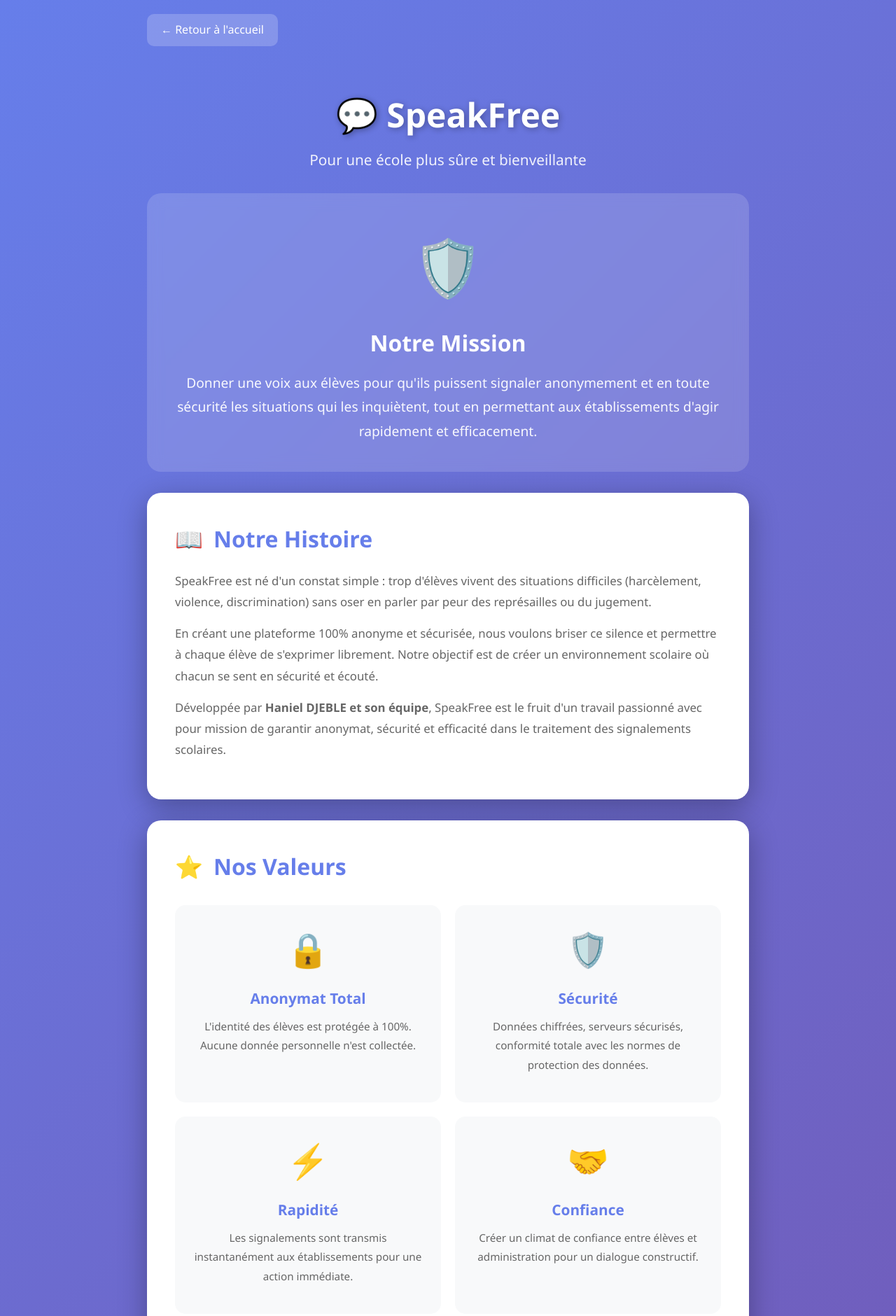
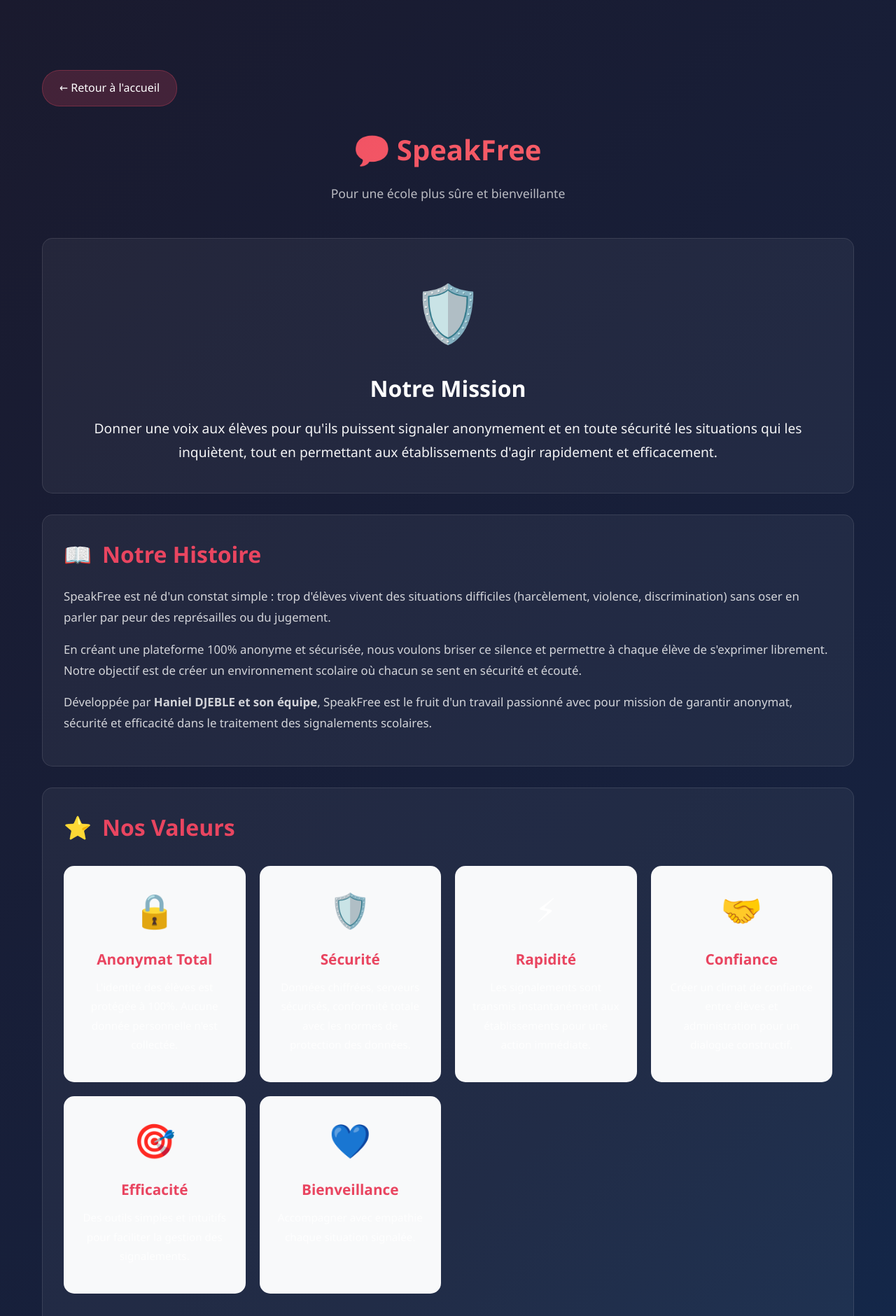
Before and after one commit to hanieljean42-eng/speakfree, a website: page public/about.html in a window 1280 px wide. Shown: the top 1880 px of the page at 70% size. Drawn offline with Linux system fonts and the light colour scheme.

Commit message:
Harmonisation CSS - theme sombre uniforme pour guide, terms et about pages

```diff
--- a/public/about.html
+++ b/public/about.html
@@ -3,7 +3,7 @@
 <head>
     <meta charset="UTF-8">
     <meta name="viewport" content="width=device-width, initial-scale=1.0, maximum-scale=5.0, user-scalable=yes">
-    <meta name="theme-color" content="#667eea">
+    <meta name="theme-color" content="#e94560">
     <script src="/maintenance-config.js"></script>
     <link rel="stylesheet" href="/styles-mobile.css">
     <title>ℹ️ À Propos - SpeakFree</title>
@@ -15,57 +15,81 @@
         }
 
         body {
-            font-family: 'Segoe UI', Arial, sans-serif;
-            background: linear-gradient(135deg, #667eea 0%, #764ba2 100%);
+            font-family: 'Segoe UI', Tahoma, Geneva, Verdana, sans-serif;
+            background: linear-gradient(135deg, #1a1a2e 0%, #16213e 50%, #0f3460 100%);
+            color: #fff;
             min-height: 100vh;
-            color: white;
+        }
+
+        .navbar {
+            display: flex;
+            justify-content: space-between;
+            align-items: center;
+            padding: 1rem 5%;
+            background: rgba(0, 0, 0, 0.3);
+            backdrop-filter: blur(10px);
+            position: fixed;
+            width: 100%;
+            top: 0;
+            z-index: 1000;
+        }
+
+        .logo {
+            font-size: 1.5rem;
+            font-weight: bold;
+            color: #e94560;
+            text-decoration: none;
         }
 
         .container {
-            max-width: 900px;
+            max-width: 1200px;
             margin: 0 auto;
-            padding: 20px;
+            padding: 100px 20px 50px;
         }
 
         .back-btn {
             display: inline-block;
-            padding: 10px 20px;
-            background: rgba(255,255,255,0.2);
+            padding: 12px 24px;
+            background: rgba(233, 69, 96, 0.2);
             color: white;
             text-decoration: none;
-            border-radius: 10px;
-            margin-bottom: 20px;
+            border-radius: 25px;
+            margin-bottom: 30px;
             transition: all 0.3s;
+            border: 1px solid rgba(233, 69, 96, 0.3);
         }
 
         .back-btn:hover {
-            background: rgba(255,255,255,0.3);
+            background: rgba(233, 69, 96, 0.4);
             transform: translateX(-5px);
         }
 
         header {
             text-align: center;
-            padding: 40px 20px 30px;
+            margin-bottom: 50px;
         }
 
         header h1 {
-            font-size: 3em;
-            margin-bottom: 10px;
-            text-shadow: 2px 2px 8px rgba(0,0,0,0.3);
+            font-size: 2.5rem;
+            margin-bottom: 1rem;
+            background: linear-gradient(135deg, #e94560, #ff6b6b);
+            -webkit-background-clip: text;
+            -webkit-text-fill-color: transparent;
+            background-clip: text;
         }
 
         header p {
-            font-size: 1.3em;
-            opacity: 0.9;
+            color: rgba(255, 255, 255, 0.7);
+            font-size: 1.1rem;
         }
 
         .hero-section {
-            background: rgba(255,255,255,0.15);
+            background: rgba(255, 255, 255, 0.05);
+            border-radius: 15px;
             padding: 40px;
-            border-radius: 20px;
-            backdrop-filter: blur(10px);
+            margin-bottom: 30px;
+            border: 1px solid rgba(255, 255, 255, 0.1);
             text-align: center;
-            margin-bottom: 30px;
         }
 
         .hero-section .icon {
@@ -85,16 +109,16 @@
         }
 
         .content-box {
-            background: white;
-            color: #333;
-            padding: 40px;
-            border-radius: 20px;
-            box-shadow: 0 10px 40px rgba(0,0,0,0.3);
+            background: rgba(255, 255, 255, 0.05);
+            border-radius: 15px;
+            padding: 30px;
             margin-bottom: 30px;
+            border: 1px solid rgba(255, 255, 255, 0.1);
+            color: #fff;
         }
 
         .content-box h2 {
-            color: #667eea;
+            color: #e94560;
             font-size: 2em;
             margin-bottom: 20px;
             display: flex;
@@ -104,7 +128,7 @@
 
         .content-box p {
             line-height: 1.8;
-            color: #666;
+            color: rgba(255, 255, 255, 0.8);
             margin-bottom: 15px;
             font-size: 1.05em;
         }
@@ -135,18 +159,18 @@
         }
 
         .value-card h3 {
-            color: #667eea;
+            color: #e94560;
             margin-bottom: 10px;
             font-size: 1.3em;
         }
 
         .value-card p {
-            color: #666;
+            color: rgba(255, 255, 255, 0.8);
             font-size: 0.95em;
         }
 
         .stats-section {
-            background: linear-gradient(135deg, #667eea, #764ba2);
+            background: linear-gradient(135deg, #e94560, #d63447);
             color: white;
             padding: 40px;
             border-radius: 20px;
@@ -204,12 +228,12 @@
             width: 15px;
             height: 15px;
             border-radius: 50%;
-            background: #667eea;
+            background: #e94560;
             border: 3px solid white;
         }
 
         .timeline-item h4 {
-            color: #667eea;
+            color: #e94560;
             font-size: 1.2em;
             margin-bottom: 8px;
         }
@@ -233,7 +257,7 @@
             width: 100px;
             height: 100px;
             border-radius: 50%;
-            background: linear-gradient(135deg, #667eea, #764ba2);
+            background: linear-gradient(135deg, #e94560, #d63447);
             margin: 0 auto 20px;
             display: flex;
             align-items: center;
@@ -242,7 +266,7 @@
         }
 
         .team-member h3 {
-            color: #667eea;
+            color: #e94560;
             margin-bottom: 5px;
         }
 
@@ -252,7 +276,7 @@
         }
 
         .team-member .contact {
-            color: #666;
+            color: rgba(255, 255, 255, 0.8);
             font-size: 0.95em;
         }
 
@@ -280,7 +304,7 @@
         .btn {
             padding: 15px 35px;
             background: white;
-            color: #667eea;
+            color: #e94560;
             border: none;
             border-radius: 10px;
             font-size: 1.1em;
@@ -447,7 +471,7 @@
                     🌍 Abidjan, Côte d'Ivoire
                 </div>
             </div>
-            <p style="color: #666; margin-top: 20px;">
+            <p style="color: rgba(255, 255, 255, 0.8); margin-top: 20px;">
                 Passionnés par l'impact social de la technologie, Haniel et son équipe ont développé SpeakFree pour
                 contribuer à un environnement scolaire plus sûr et plus bienveillant pour tous les élèves.
             </p>
```
Also changed, not shown: public/terms.html (+52 -27 lines).
